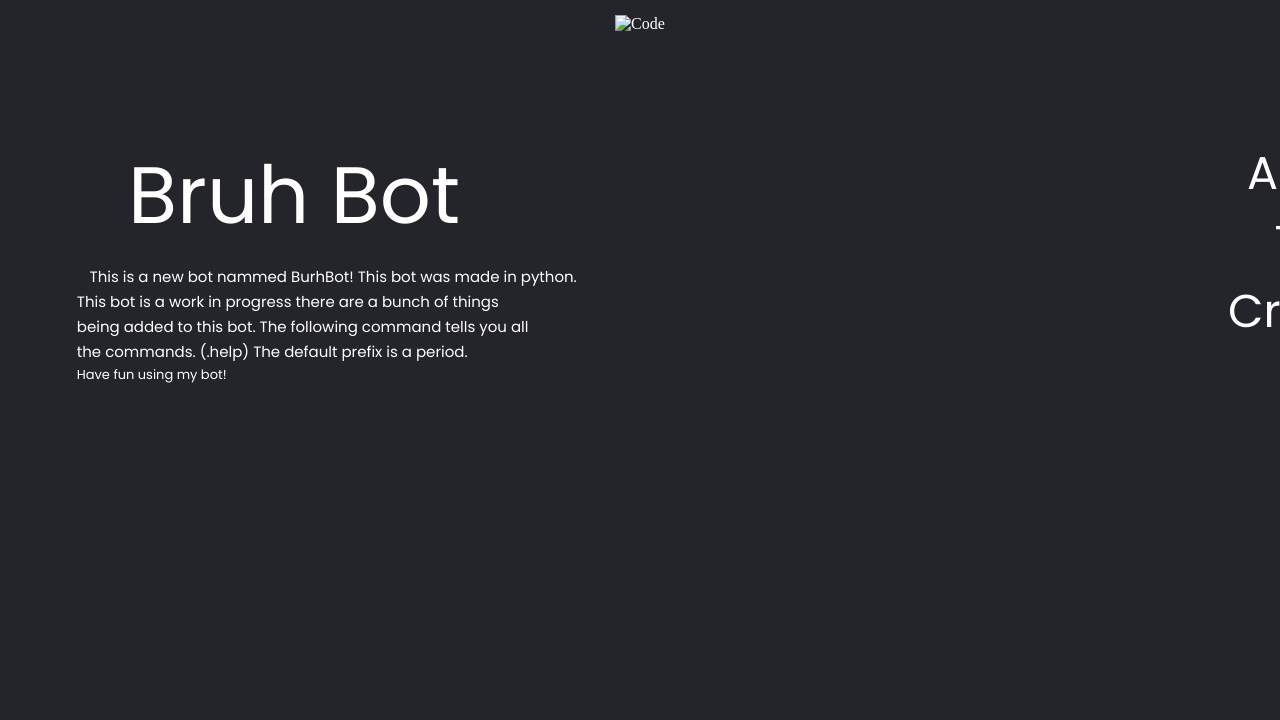
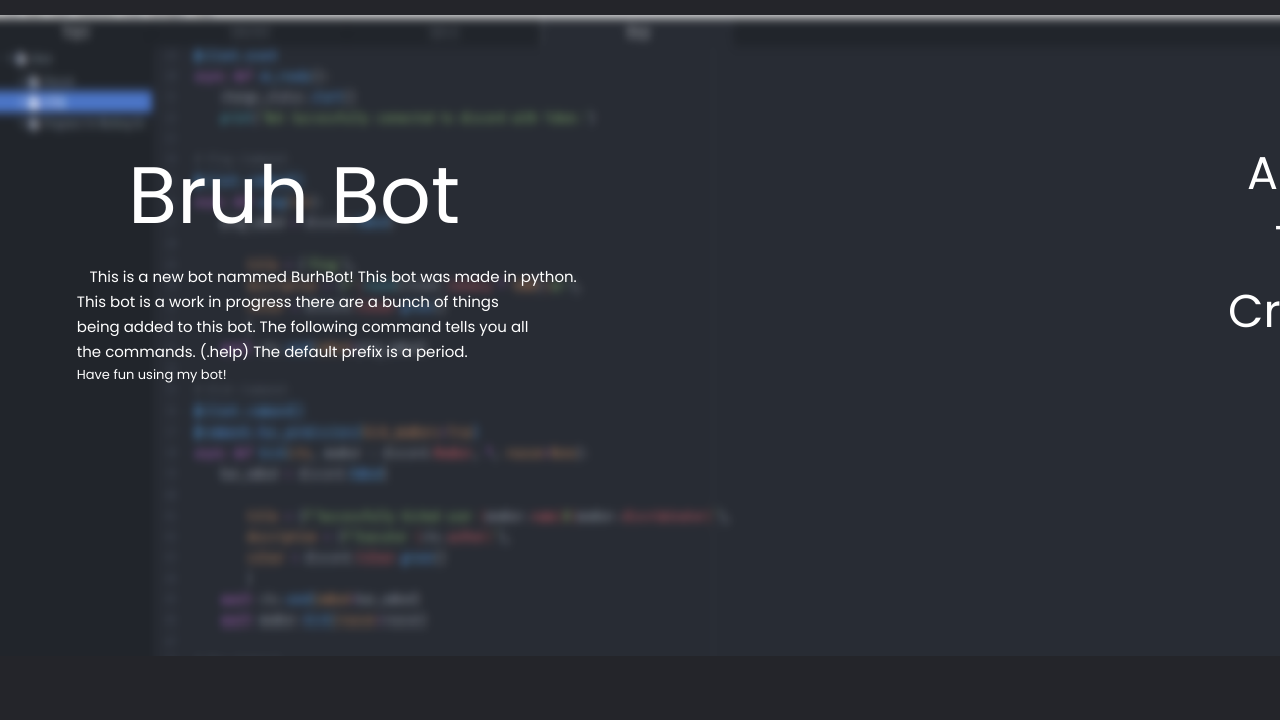
Before and after one commit to Icecast485/bruhbot, a plain HTML site: page index.html in a window 1280 px wide. Shown: the part 80-800 px from the top of the page. Drawn offline with Linux system fonts and the light colour scheme.

Commit message:
Update index.html

```diff
--- a/index.html
+++ b/index.html
@@ -20,7 +20,7 @@
       <a class="cta" href="#"<button class="button">           </button></a>
     </header>
     <div class="container">
-      <img src="pics/code" alt="Code" style="width:100%;">
+      <img src="pics/code.png" alt="Code" style="width:100%;">
       <header class=bb>Bruh Bot</header>
       <p class=bb2>This is a new bot nammed BurhBot! This bot was made in python.</p>
       <p class=bb3>This bot is a work in progress there are a bunch of things</p>
```
